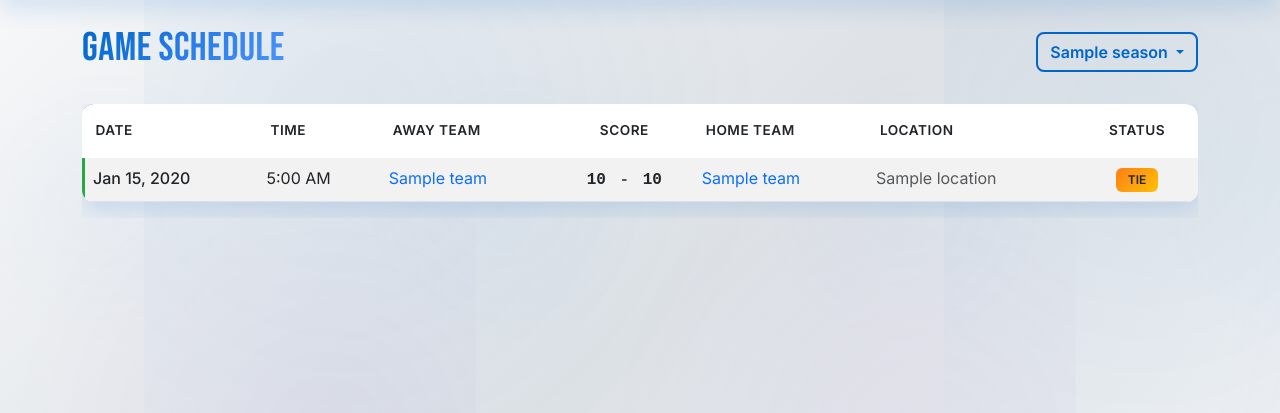
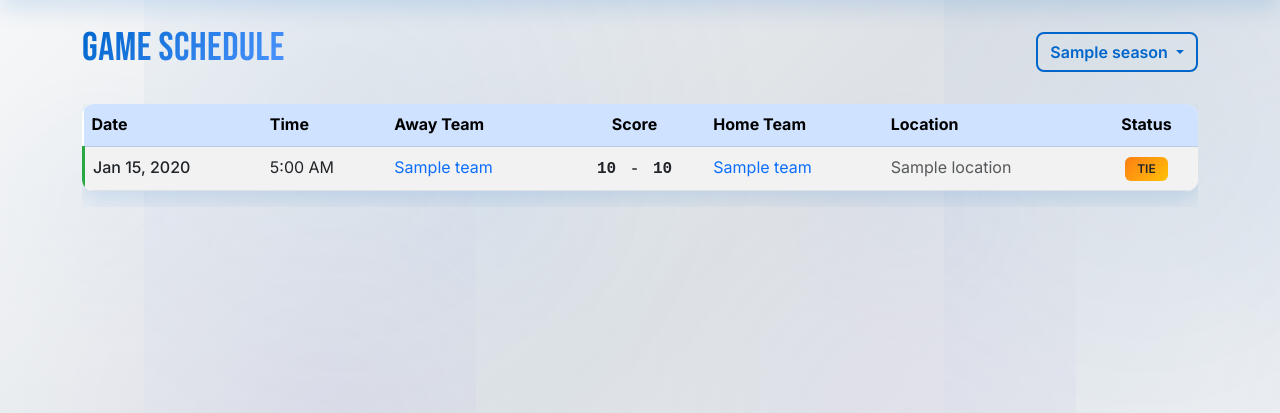
Before and after one commit to ulchm/thamesford-slo-pitch, a Django app: page /schedule/ in a window 1280 px wide. Shown: the part 73-486 px from the top of the page. Run offline with Django 5.2, Linux system fonts and the light colour scheme; tables that the repository leaves empty hold one stand-in row (values such as "Sample post").

Commit message:
Update schedule page table styling for consistency
- Changed table header from gradient-header to table-primary
- Now all pages (home, standings, schedule) have consistent blue table headers
- Maintains striped rows and hover effects for unified design

🤖 Generated with [Claude Code](https://claude.ai/code)

Co-Authored-By: Claude <noreply@anthropic.com>

```diff
--- a/core/templates/core/schedule.html
+++ b/core/templates/core/schedule.html
@@ -25,7 +25,7 @@
             {% if games %}
                 <div class="table-responsive">
                     <table class="table table-striped table-hover">
-                        <thead class="gradient-header">
+                        <thead class="table-primary">
                             <tr>
                                 <th>Date</th>
                                 <th>Time</th>
```
